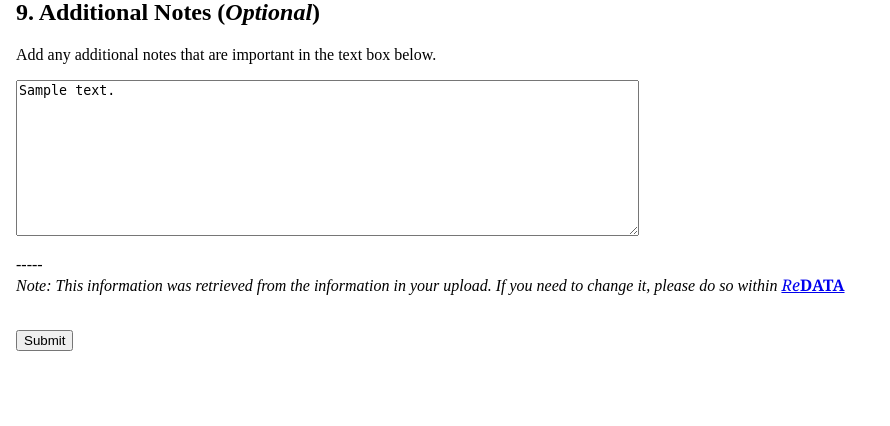
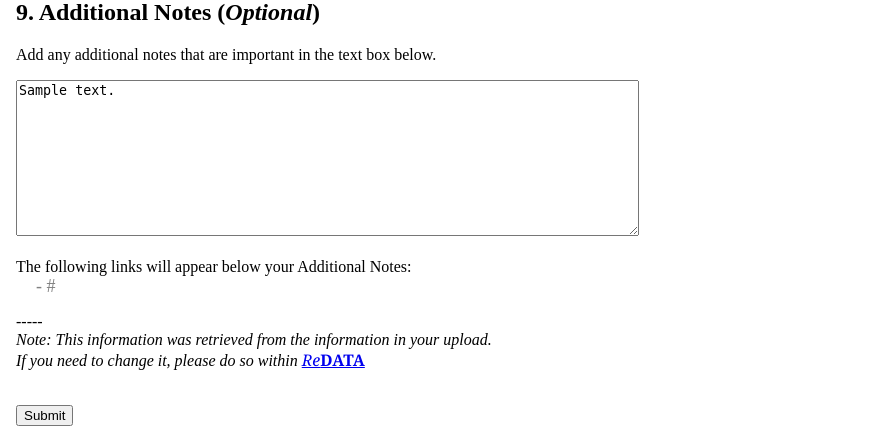
Before and after one commit to UAL-RE/ReM, a FastAPI app: template templates/intake.html in a window 1280 px wide. Shown: the part 3503-3929 px from the top of the page, without its empty margins (0-890 px from the left). Before the commit the page ends 3854 px from the top, so only its background shows below. Run offline with FastAPI, Linux system fonts and the light colour scheme; the template is opened without the code that fills it: most values are stand-ins (such as "Sample title", 1, 10 or a date in 2020); parts of the project's set-up code (start-up, migrations or seed data) failed here and were passed over.

Commit message:
Add content of references after Additional Notes section [ci skip]

```diff
--- a/templates/intake.html
+++ b/templates/intake.html
@@ -249,11 +249,19 @@
   <form method="post">
     <textarea id="notes" name="notes" rows="10" cols="75" form="form">{{ submit_dict.notes }}</textarea>
   </form>
+  <br>
+  The following links will appear below your Additional Notes:
+  <div class="fs_meta">
+  {% for link in fs.references %}
+    - {{ link }}<br>
+  {% endfor %}
+  </div>
 
   <p>
+
   ----- <br>
-  <i>Note: This information was retrieved from the information in your upload. If you need to
-    change it, please do so within</i>
+  <i>Note: This information was retrieved from the information in your upload.<br>
+    If you need to change it, please do so within</i>
   <a href="https://arizona.figshare.com/account/home" target="_blank">
     <span style="font-family:'Georgia'"><i>Re</i><b>DATA</b></span>
   </a><br><br>
```
